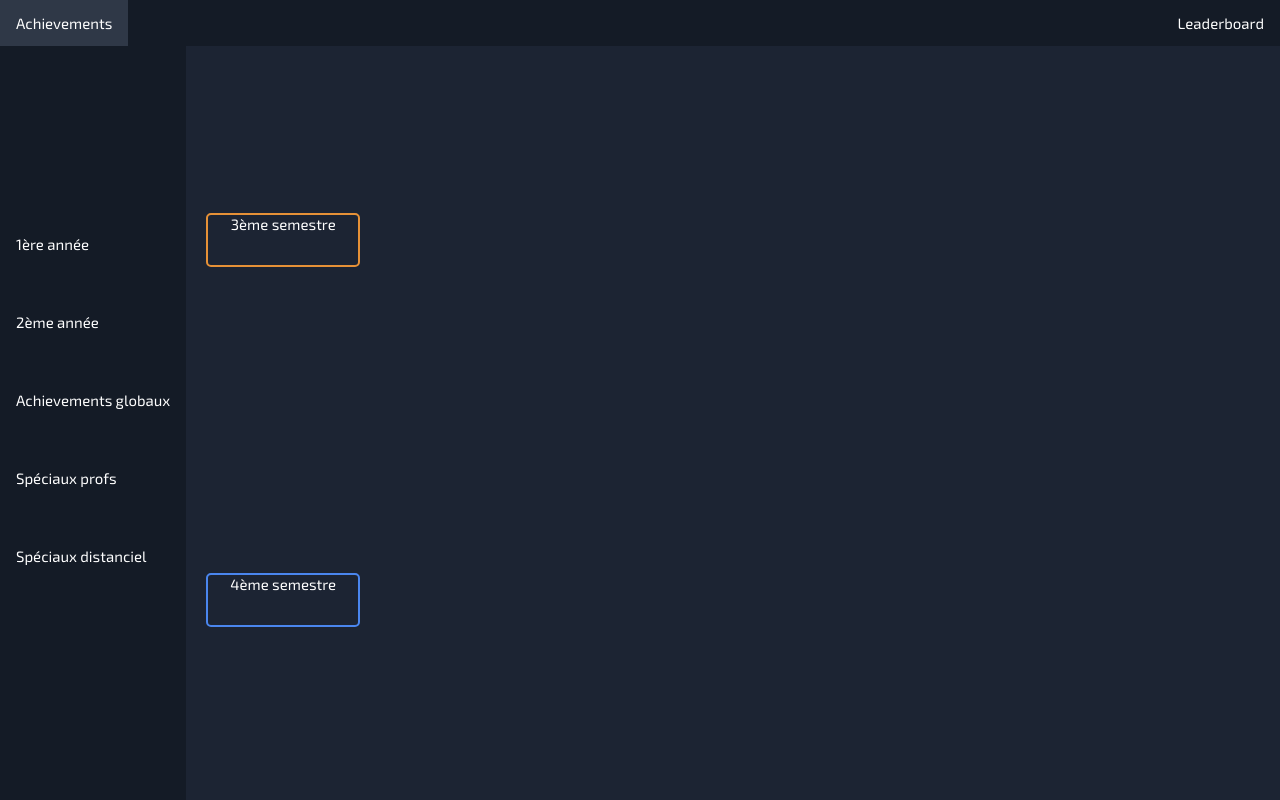
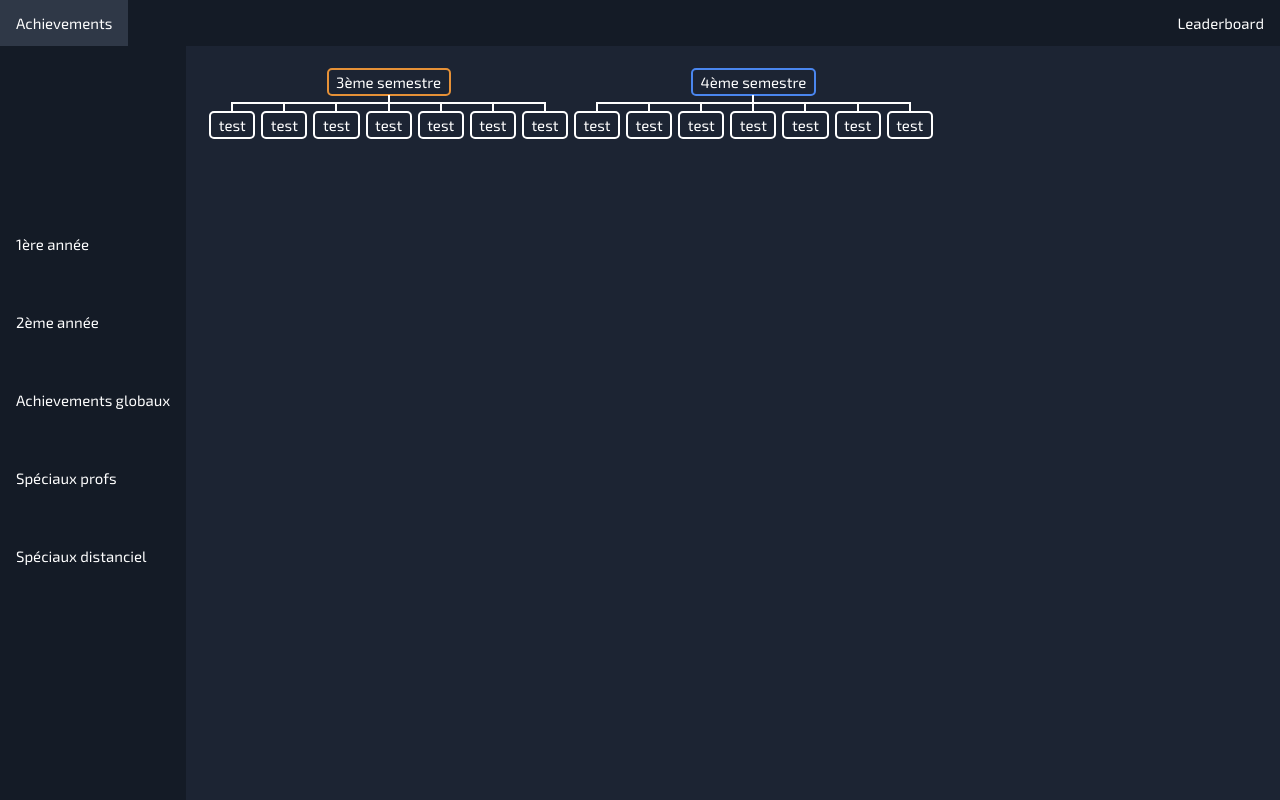
Before and after one commit to nalo26/Achievements-of-IUT, a Flask app: page /achievements/1 in a window 1280 px wide. Run offline with Flask 2, Linux system fonts and the light colour scheme.

Commit message:
cleaner tree view

```diff
--- a/static/css/main.css
+++ b/static/css/main.css
@@ -7,7 +7,7 @@
     --difficulty-1: #6AA84F;
     --difficulty-2: #4A86EF;
     --difficulty-3: #E69137;
-    --difficulty-4: #970000;
+    --difficulty-4: #b10000;
     --difficulty-5: #674EA7;
     /* --difficulty-5: #000000; */
 }
--- a/static/css/tree.css
+++ b/static/css/tree.css
@@ -1,23 +1,92 @@
-.tree {
+.tree-div {
     margin: 20px;
     grid-column: 2;
     grid-row: 2;
+}
+
+.tree,
+.tree ul,
+.tree li {
     list-style: none;
-    display: flex;
-    flex-direction: column;
-    justify-content: space-around;
+    margin: 0;
+    padding: 0;
+    position: relative;
+}
+
+.tree {
+    margin: 0 0 1em;
+    text-align: center;
+}
+
+.tree,
+.tree ul {
+    display: table;
+}
+
+.tree ul {
+    width: 100%;
 }
 
 .tree li {
-    display: block;
+    display: table-cell;
+    padding: .5em 0;
+    vertical-align: top;
 }
 
-.leaf {
-    text-align: center;
-    display: block;
-    width: 150;
-    height: 50;
+.tree li:before {
+    outline: solid 1px white;
+    content: "";
+    left: 0;
+    position: absolute;
+    right: 0;
+    top: 0;
+}
+
+.tree li:first-child:before {
+    left: 50%;
+}
+
+.tree li:last-child:before {
+    right: 50%;
+}
+
+.tree code,
+.tree span {
     border-style: solid;
     border-width: 2px;
     border-radius: 5px;
+    display: inline-block;
+    margin: 0 .2em .5em;
+    padding: .2em .5em;
+    position: relative;
 }
+
+.tree ul:before,
+.tree code:before,
+.tree span:before {
+    outline: solid 1px white;
+    content: "";
+    height: .4em;
+    left: 50%;
+    position: absolute;
+}
+
+.tree ul:before {
+    top: -.5em;
+}
+
+.tree code:before,
+.tree span:before {
+    top: -.55em;
+}
+
+.tree>li {
+    margin-top: 0;
+}
+
+.tree>li:before,
+.tree>li:after,
+.tree>li>code:before,
+.tree>li>span:before {
+    outline: none;
+}
--- a/templates/achievements.html
+++ b/templates/achievements.html
@@ -15,9 +15,25 @@
 
     {% include "navbar.html" %}
 
-    <div class="tree">
-        {% for a in achievements[category].childs %}
-            <li><div class="leaf" style="border-color: var(--difficulty-{{ a.difficulty }});">{{ a.name }}</div></li>
-        {% endfor %}
+    <div class="tree-div">
+        <ul class="tree">
+            {% for a in achievements[category].childs %}
+                <li><span style="border-color: var(--difficulty-{{ a.difficulty }});">{{ a.name }}</span>
+                    <ul>
+                        <li><span>test</span></li>
+                        <li><span>test</span></li>
+                        <li><span>test</span></li>
+                        <li><span>test</span></li>
+                        <li><span>test</span></li>
+                        <li><span>test</span></li>
+                        <li><span>test</span></li>
+                    </ul>
+                </li>
+            {% endfor %}
+        </ul>
     </div>
+    <script>
+        var tree = document.querySelector(".tree");
+        var achievements = JSON.parse("{{ achievements[category].childs }}");
+    </script>
 </body>
```
